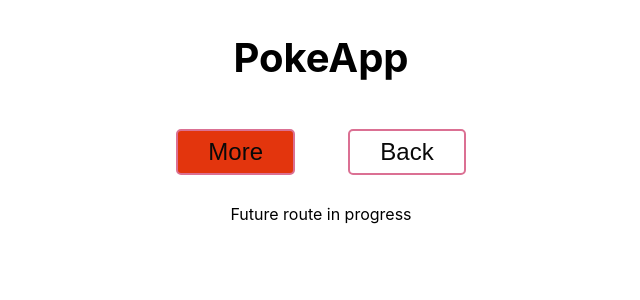
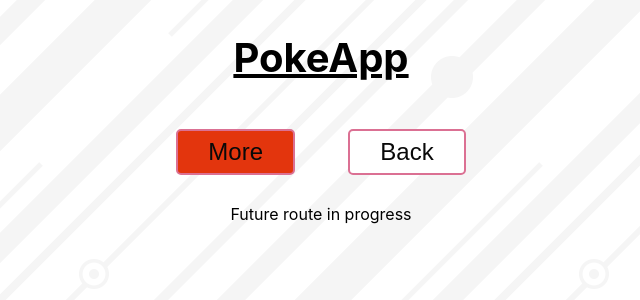
Before and after one commit to olaftarlowski29A/repo-react-train, a React (Create React App) app: page /pokemon in a window 1280 px wide. Shown: the top 300 px of the page, without its empty margins (319-959 px from the left). Built offline with nearby package versions, Linux system fonts and the light colour scheme.

Commit message:
new styling applied to app.js

```diff
--- a/src/App.js
+++ b/src/App.js
@@ -2,11 +2,15 @@ import { Navigate, Route, Routes, Link } from "react-router-dom";
 import "./App.css";
 import PokeFullList from "./components/PokeFullList/PokeFullList";
 import styled, { css } from "styled-components";
+import backgroundImage from "../src/assets/container_bg.png";
 
 const Container = styled.section`
   display: flex;
   flex-direction: column;
   align-items: center;
+  box-sizing: border-box;
+  min-height: 100vh;
+  background: url(${backgroundImage});
 `;
 
 const Button = styled.button`
@@ -18,13 +22,13 @@ const Button = styled.button`
   transition-timing-function: ease-out;
 
   &:hover {
-    background: transparent;
+    background: #fff;
   }
 
   ${(props) =>
     props.backBtn &&
     css`
-      background: transparent;
+      background: #fff;
       color: #000;
 
       &:hover {
@@ -40,10 +44,15 @@ const Button = styled.button`
   }
 `;
 
+const Headline = styled.h1`
+  font-size: 2.5em;
+  text-decoration: underline;
+`;
+
 function App() {
   return (
     <Container>
-      <h1 style={{ fontSize: "2.5em" }}>PokeApp</h1>
+      <Headline>PokeApp</Headline>
       <div>
         <Button>
           <Link to="/pokemon">More</Link>
```
Also changed, not shown: src/assets/container_bg.png (added).
